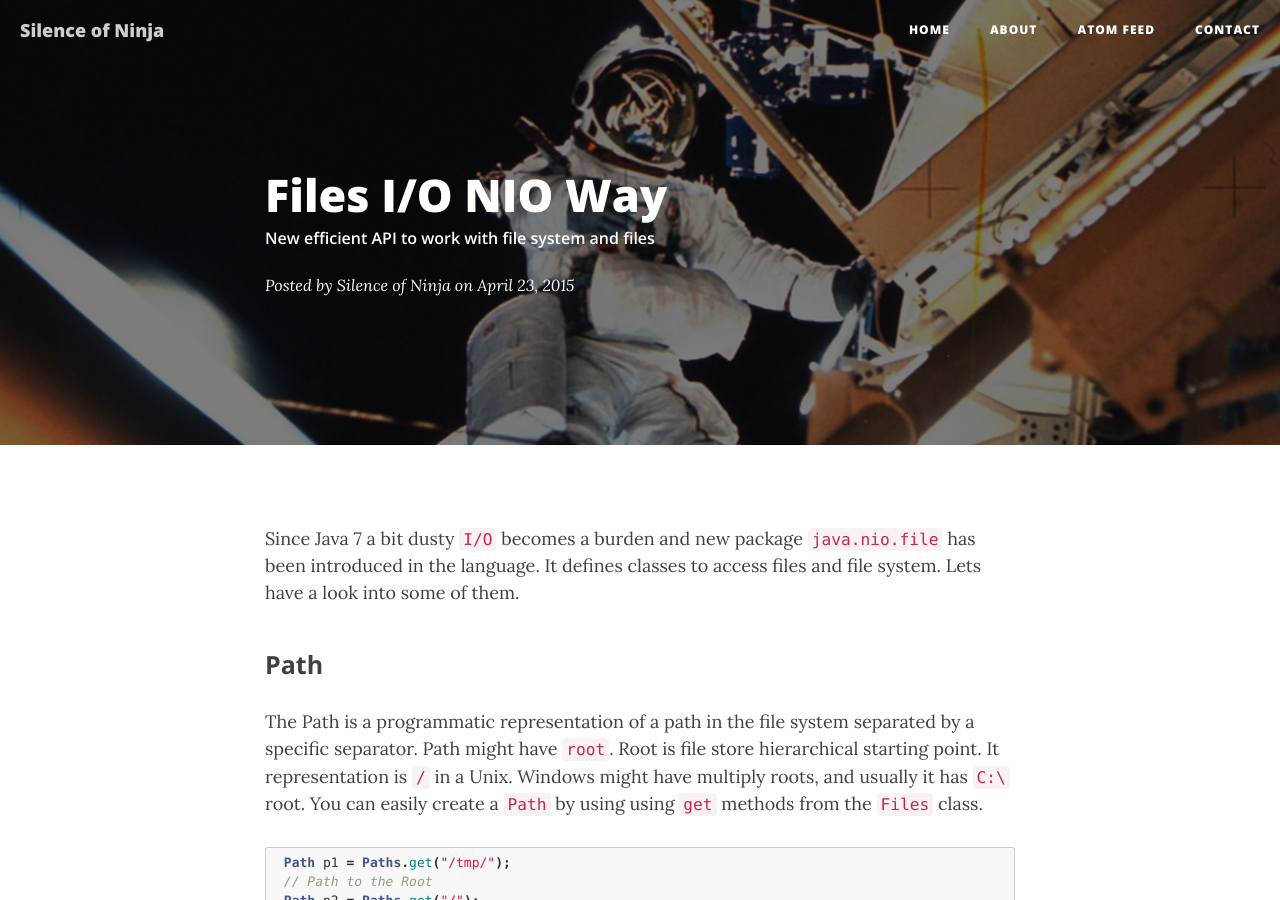
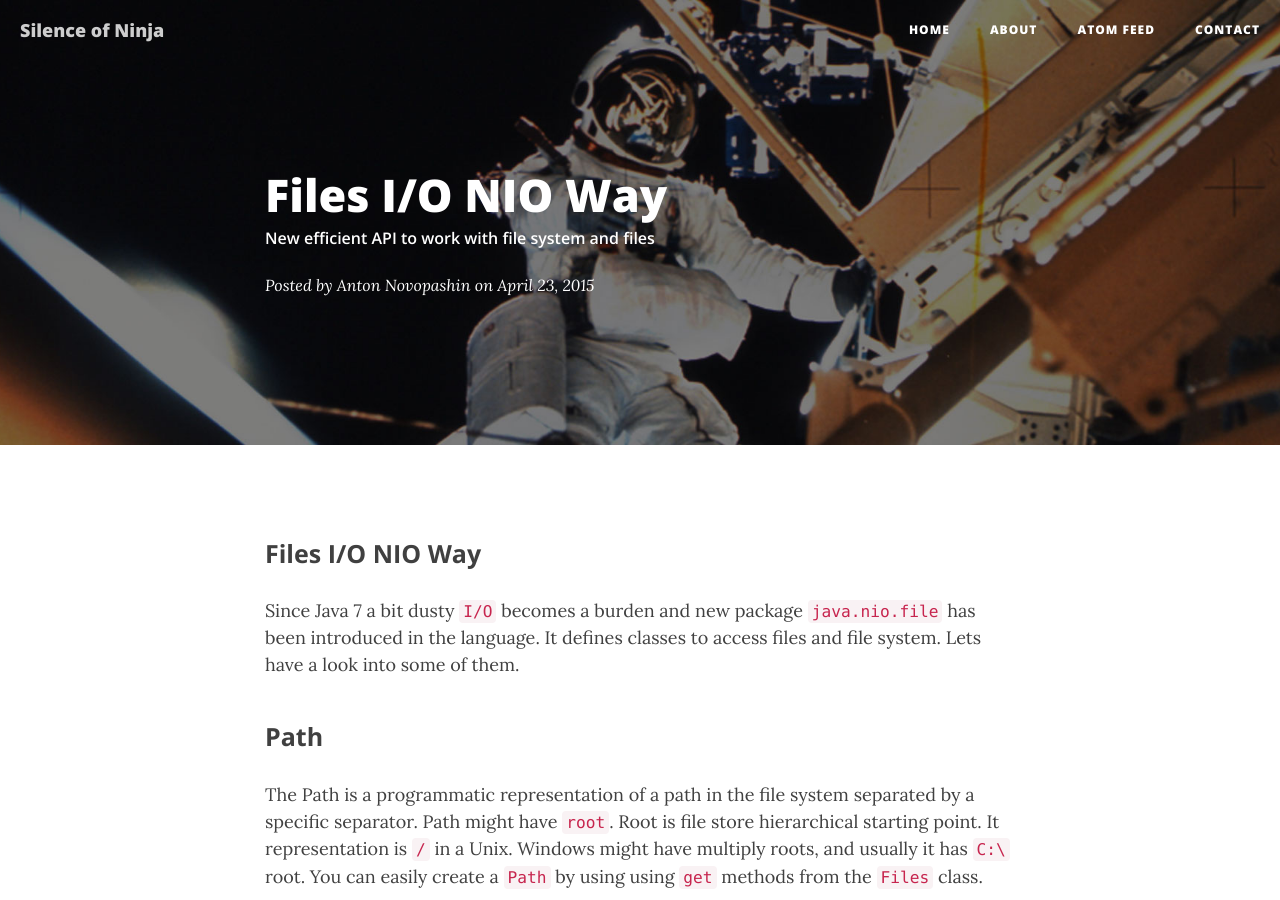
Before and after one commit to antonevane/devblog, a Jekyll site: the page built from _posts/2015-04-28-files-io-nio.md, in a window 1280 px wide and 900 px high. Built offline with Jekyll 4.4.1, drawn with Linux system fonts in a browser that asks for light colours; nearby versions of some CDN libraries; comment, search, counter and statistics services are not loaded.

Commit message:
Disqus tweak

```diff
--- a/_posts/2015-04-28-files-io-nio.md
+++ b/_posts/2015-04-28-files-io-nio.md
@@ -3,11 +3,11 @@
 title:      "Files I/O NIO Way"
 subtitle:   "New efficient API to work with file system and files"
 date:       2015-04-23 03:32:10
-author:     "Silence of Ninja"
+author:     "Anton Novopashin"
 tags : [java, core, files, io, nio]
 header-img: "img/post-bg-03.jpg"
 ---
-
+<h3 class="section-heading">Files I/O NIO Way</h3>
 Since Java 7 a bit dusty `I/O` becomes a burden and new package `java.nio.file` has been introduced in the language.
 It defines classes to access files and file system. Lets have a look into some of them.
 
--- a/index.html
+++ b/index.html
@@ -5,14 +5,14 @@
 
 {% for post in paginator.posts %}
 <div class="post-preview">
-    <a href="{{ post.url | prepend: site.baseurl }}" data-disqus-identifier="{{post.id}}">
-        <h2 class="post-title">            {{ post.title }}
-        </h2>
+    <a href="{{ post.url | prepend: site.baseurl }}">
+        <h2 class="post-title">{{ post.title }}</h2>
         {% if post.subtitle %}
         <h3 class="post-subtitle">
             {{ post.subtitle }}
         </h3>
         {% endif %}
+        <span class="disqus-comment-count" data-disqus-identifier="{{post.id}}"></span>
     </a>
     <p class="post-meta">Posted by {% if post.author %}{{ post.author }}{% else %}{{ site.title }}{% endif %} on {{ post.date | date: "%B %-d, %Y" }}</p>
 </div>
```
Also changed, not shown: 1 other file.
